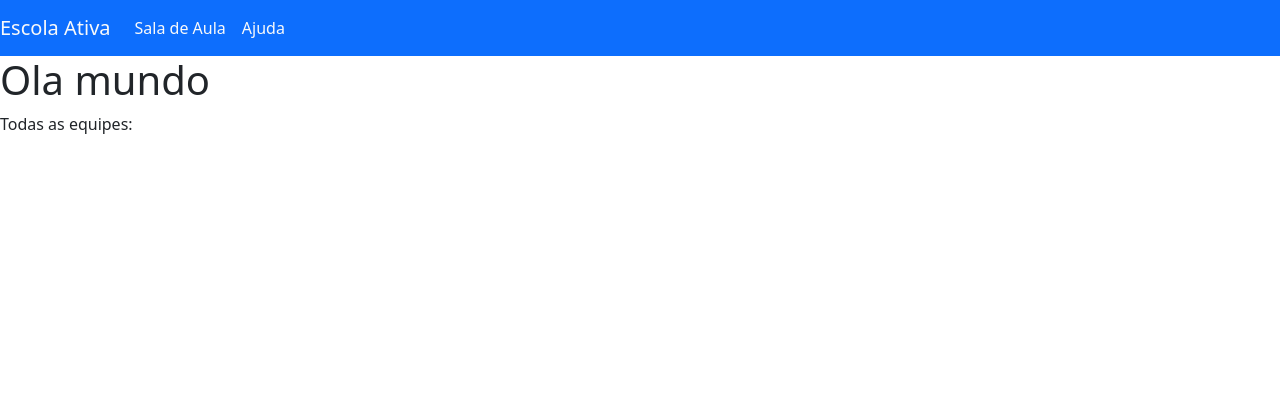
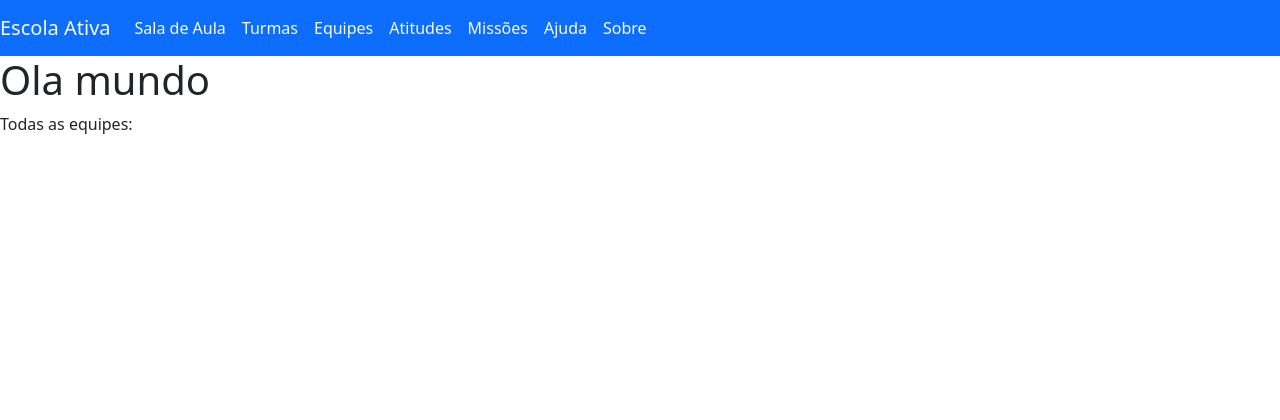
Before and after one commit to kizumba/pi3-2024, a Django app: page /gamificacao/ in a window 1280 px wide. Shown: the top 420 px of the page. Run offline with Django 4.2, Linux system fonts and the light colour scheme; data that the repository does not hold is empty.

Commit message:
Criado todos os links para as páginas

```diff
--- a/gamificacao/urls.py
+++ b/gamificacao/urls.py
@@ -4,6 +4,11 @@ from . import views
 
 urlpatterns = [
     path("", views.index, name="index"),
-    path("teste",views.teste, name='teste'),
+    path('turmas', views.turmas, name='turmas'),
+    path('equipes/', views.equipes, name='equipes'),
+    path('atitudes/', views.atitudes, name='atitudes'),
+    path('missoes/', views.missoes, name='missoes'),
     path('ajuda', views.ajuda, name='ajuda'),
+    path('sobre/', views.sobre, name='sobre'),
+    path('aula', views.aula, name='aula'),
 ]
--- a/gamificacao/views.py
+++ b/gamificacao/views.py
@@ -2,12 +2,29 @@ from django.shortcuts import render
 
 from .models import Equipe
 
+
+# Funções para chamar as páginas html
 def index(request):
     equipes = Equipe.objects.all()
     return render(request, 'index.html',{'equipes':equipes})
 
-def teste(request):
-    return render(request, 'teste.html',{})
+def turmas(request):
+    return render(request, 'turmas.html',{})
+
+def equipes(request):
+    return render(request, 'equipes.html', {})
+
+def atitudes(request):
+    return render(request, 'atitudes.html', {})
+
+def missoes(request):
+    return render(request, 'missoes.html', {})
 
 def ajuda(request):
     return render(request, 'ajuda.html', {})
+
+def sobre(request):
+    return render(request, 'sobre.html', {})
+
+def aula(request):
+    return render(request, 'aula.html',{})
--- /dev/null
+++ b/templates/atitudes.html
@@ -0,0 +1,6 @@
+{% extends 'base.html' %}
+
+{% block content %}
+    <h1>Atitudes</h1>
+
+{% endblock %}
--- /dev/null
+++ b/templates/aula.html
@@ -0,0 +1,6 @@
+{% extends 'base.html' %}
+
+{% block content %}
+    <h1>Sala de Aula</h1>
+
+{% endblock %}
--- a/templates/base.html
+++ b/templates/base.html
@@ -7,22 +7,34 @@
     <link href="https://cdn.jsdelivr.net/npm/bootstrap@5.3.3/dist/css/bootstrap.min.css" rel="stylesheet" integrity="sha384-QWTKZyjpPEjISv5WaRU9OFeRpok6YctnYmDr5pNlyT2bRjXh0JMhjY6hW+ALEwIH" crossorigin="anonymous">
   </head>
   <body>
+
     <nav class="navbar navbar-expand-lg navbar-light bg-primary">
-        <a class="navbar-brand text-light" href="/">
-            Escola Ativa
-        </a>
+        <a class="navbar-brand text-light" href="{% url 'index' %}">Escola Ativa</a>
         <button class="navbar-toggler" type="button" data-toggle="collapse" data-target="#navbarSupportedContent">
             <span class="navbar-toggler-icon"></span>
         </button>
         <div class="collapse navbar-collapse" id="navbarSupportedContent">
             <ul class="navbar-nav mr-auto">
                 <li class="nav-item>">
-                    <a class="nav-link text-light" href="/">
-                        Sala de Aula
-                    </a>
+                    <a class="nav-link text-light" href="{% url 'aula' %}">Sala de Aula</a>
                 </li>
                 <li class="nav-item">
-                    <a class="nav-link text-light" href="/ajuda/">Ajuda</a>
+                    <a class="nav-link text-light" href="{% url 'turmas' %}">Turmas</a>
+                </li>
+                <li class="nav-item">
+                    <a class="nav-link text-light" href="{% url 'equipes' %}">Equipes</a>
+                </li>
+                <li class="nav-item">
+                    <a class="nav-link text-light" href="{% url 'atitudes' %}">Atitudes</a>
+                </li>
+                <li class="nav-item">
+                    <a class="nav-link text-light" href="{% url 'missoes' %}">Missões</a>
+                </li>
+                <li class="nav-item">
+                    <a class="nav-link text-light" href="{% url 'ajuda' %}">Ajuda</a>
+                </li>
+                <li class="nav-item">
+                    <a class="nav-link text-light" href="{% url 'sobre' %}">Sobre</a>
                 </li>
             </ul>
         </div>
--- /dev/null
+++ b/templates/equipes.html
@@ -0,0 +1,6 @@
+{% extends 'base.html' %}
+
+{% block content %}
+    <h1>Equipes</h1>
+
+{% endblock %}
--- /dev/null
+++ b/templates/missoes.html
@@ -0,0 +1,6 @@
+{% extends 'base.html' %}
+
+{% block content %}
+    <h1>Misssões</h1>
+
+{% endblock %}
--- /dev/null
+++ b/templates/sobre.html
@@ -0,0 +1,6 @@
+{% extends 'base.html' %}
+
+{% block content %}
+    <h1>Sobre</h1>
+
+{% endblock %}
--- /dev/null
+++ b/templates/turmas.html
@@ -0,0 +1,6 @@
+{% extends 'base.html' %}
+
+{% block content %}
+    <h1>Turmas</h1>
+
+{% endblock %}
```
Also changed, not shown: templates/teste.html (deleted, +0 -7 lines), README.md.
